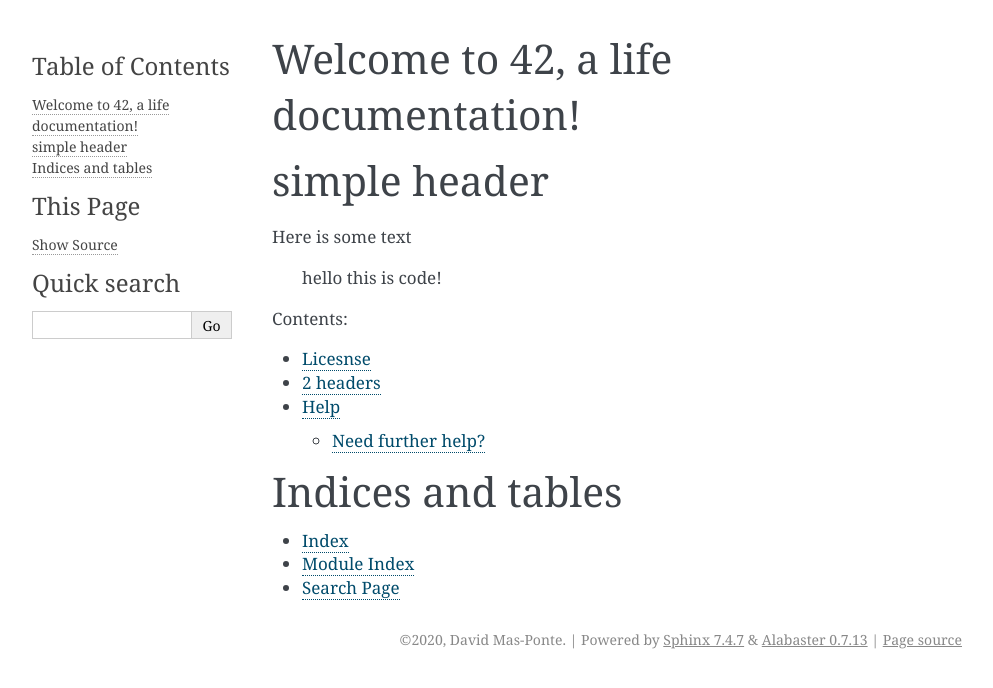
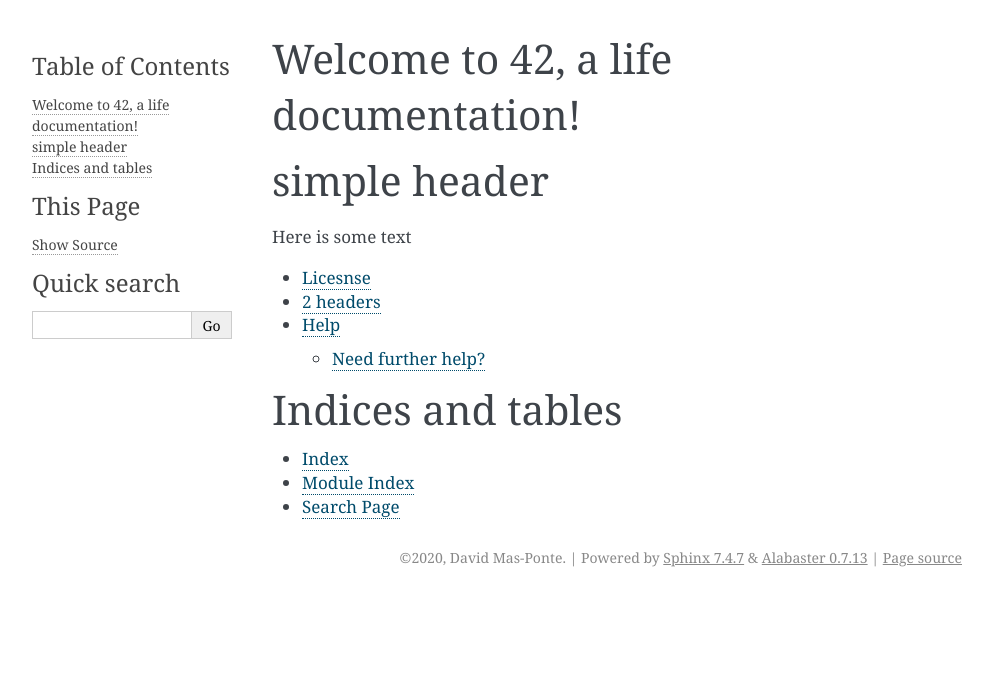
Before and after one commit to davidmasp/42, a Sphinx documentation site: the page built from docs/source/index.rst, in a window 1280 px wide. Shown: the top 688 px of the page, without its empty margins (148-1141 px from the left). Built offline with Sphinx 7.4.7, drawn with Linux system fonts in a browser that asks for light colours.

Commit message:
is it working now?

```diff
--- a/docs/source/index.rst
+++ b/docs/source/index.rst
@@ -11,16 +11,8 @@ simple header
 
 Here is some text
 
-
-
-   hello
-   this
-   is code!
-
-
 .. toctree::
    :maxdepth: 2
-   :caption: Contents:
 
    license
    help
```
Also changed, not shown: .readthedocs.yml (added).
